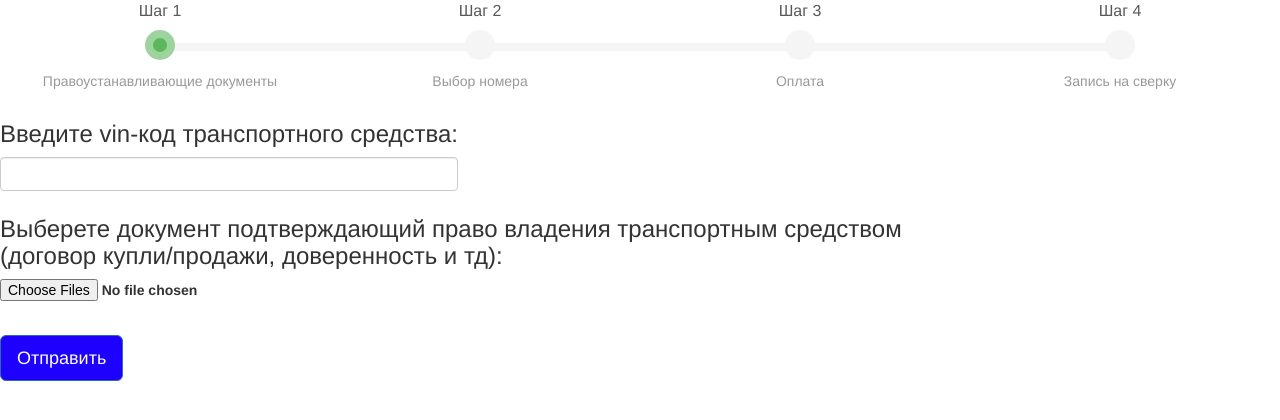
After one commit to carbase/carbase, a Django app: template src/templates/cars/registration.html in a window 1280 px wide. The commit adds this page. Shown: the top 420 px of the page. Run offline with Django 3.2, Linux system fonts and the light colour scheme; the template is opened without the code that fills it, so the values that code supplies are empty; some libraries are stand-ins or nearby versions.

Commit message:
upload documents

```diff
--- a/src/apps/cars/tests.py
+++ b/src/apps/cars/tests.py
@@ -398,6 +398,7 @@ class CarsTestCase(StaticLiveServerTestCase):
         self.selenium.get('%s%s' % (self.live_server_url, '/'))
         self.selenium.add_cookie({'name': 'sessionid', 'value': self.get_seller_sessionid(), 'path': '/'})
         self.selenium.get('%s%s' % (self.live_server_url, '/cars'))
+        time.sleep(1000)
 
         car1_panel = find_by_id('carPanel' + str(self.car1.id))
 
@@ -431,7 +432,5 @@ class CarsTestCase(StaticLiveServerTestCase):
         self.assertFalse(car1_modal.find_elements_by_class_name('step_1')[0].is_displayed())
         self.assertTrue(car1_modal.find_elements_by_class_name('step_2')[0].is_displayed())
 
-        time.sleep(1000)
-
     def test_deregistration_page(self):
         pass
--- a/src/apps/cars/urls.py
+++ b/src/apps/cars/urls.py
@@ -1,9 +1,11 @@
 from django.conf.urls import url
 
-from .views import CarsView, ReregistrationView, DeregistrationView
+from .views import CarsView, ReregistrationView, DeregistrationView, RegistrationView, DocumentView
 
 urlpatterns = [
     url(r'^$', CarsView.as_view()),
     url(r'^reregistration', ReregistrationView.as_view()),
     url(r'^deregistration', DeregistrationView.as_view()),
+    url(r'^registration', RegistrationView.as_view()),
+    url(r'^document/(?P<doc_id>[0-9a-f]*)', DocumentView.as_view())
 ]
--- a/src/static/css/cars.css
+++ b/src/static/css/cars.css
@@ -87,7 +87,7 @@ h2 {
   text-align: center;
 }
 
-.reregistrationModal .modal-lg, .deregistrationModal .modal-lg {
+.reregistrationModal .modal-lg, .deregistrationModal .modal-lg, .registration-modal .modal-lg {
   width: 1048px;
 }
 
@@ -101,6 +101,12 @@ h2 {
 
 .agreement-pay-modal {
   text-align: center;
+}
+
+.registration-modal iframe {
+  width: 100%;
+  border-width: 0px;
+  height: 660px;
 }
 
 .reregistrationModal iframe {
--- /dev/null
+++ b/src/static/css/registration.css
@@ -0,0 +1,18 @@
+.step_body {
+  margin-top: 20px;
+}
+
+.bs-wizard {
+  border-width: 0px;
+  margin-left: 0px;
+  margin-right: 0px;
+}
+
+.step_3_body iframe, .deregistration-frame iframe {
+  width: 100%;
+  height: 850px;
+}
+
+.send-documents-button {
+  margin-top: 15px;
+}
--- /dev/null
+++ b/src/static/js/registration.js
@@ -0,0 +1,13 @@
+$('.send-documents-button').on('click', function() {
+  $.ajax({
+    url: '/cars/registration',
+    type: 'POST',
+    data: new FormData($('#newRegistrationForm')[0]),
+    cache: false,
+    contentType: false,
+    processData: false,
+    success: function(response) {
+      console.log(response)
+    }
+  })
+})
--- /dev/null
+++ b/src/templates/cars/registration.html
@@ -0,0 +1,70 @@
+{% extends 'base.html' %}
+{% load static %}
+{% load humanize %}
+{% load cars_filters %}
+{% load qr_tags %}
+
+{% block title %}Мои машины{% endblock %}
+{% block styles %}
+  <link href="{% static 'css/flatpickr/datepicker.min.css' %}" rel="stylesheet">
+  <link href="{% static 'css/cars.css' %}" rel="stylesheet">
+  <link href="{% static 'css/numbers.css' %}" rel="stylesheet">
+  <link href="{% static 'css/registration.css' %}" rel="stylesheet">
+{% endblock %}
+{% block scripts %}
+  <script src="{% static 'js/flatpickr/datepicker.min.js' %}"></script>
+  <script src="{% static 'js/flatpickr/ru.js' %}"></script>
+  <script src="{% static 'js/bootstrap/bootbox.min.js' %}"></script>
+  <script src="{% static 'js/pki.js' %}"></script>
+  <script src="{% static 'js/cars.js' %}"></script>
+  <script src="{% static 'js/numbers.js' %}"></script>
+  <script src="{% static 'js/registration.js' %}"></script>
+{% endblock %}
+
+{% block content %}
+<div class="row bs-wizard" style="border-bottom:0;">
+  <div class="col-xs-3 bs-wizard-step step_1 {% if registration.document %}completed{% else %}active{% endif %}">
+    <div class="text-center bs-wizard-stepnum">Шаг 1</div>
+    <div class="progress"><div class="progress-bar"></div></div>
+    <label class="bs-wizard-dot"></label>
+    <div class="bs-wizard-info text-center">Правоустанавливающие документы</div>
+  </div>
+
+  <div class="col-xs-3 bs-wizard-step step_2 disabled">
+    <div class="text-center bs-wizard-stepnum">Шаг 2</div>
+    <div class="progress"><div class="progress-bar"></div></div>
+    <label class="bs-wizard-dot"></label>
+    <div class="bs-wizard-info text-center">Выбор номера</div>
+  </div>
+
+  <div class="col-xs-3 bs-wizard-step step_3 disabled">
+    <div class="text-center bs-wizard-stepnum">Шаг 3</div>
+    <div class="progress"><div class="progress-bar"></div></div>
+    <label class="bs-wizard-dot"></label>
+    <div class="bs-wizard-info text-center">Оплата</div>
+  </div>
+
+  <div class="col-xs-3 bs-wizard-step step_4 disabled">
+    <div class="text-center bs-wizard-stepnum">Шаг 4</div>
+    <div class="progress"><div class="progress-bar"></div></div>
+    <label class="bs-wizard-dot"></label>
+    <div class="bs-wizard-info text-center">Запись на сверку</div>
+  </div>
+</div>
+<div class="step_1_body {% if reregistration.buyer_sign and reregistration.seller_sign %}hidden{% endif%}">
+  <form id="newRegistrationForm">
+    <label>
+      <h3>Введите vin-код транспортного средства:</h3>
+      <input class="form-control" name="vin_code" type="text">
+    </label>
+    <label>
+      <h3>
+        Выберете документ подтверждающий право владения транспортным средством<br>
+        (договор купли/продажи, доверенность и тд):
+      </h3>
+      <input type="file" multiple="multiple" name="documents">
+    </label>
+  </form>
+  <button class="btn btn-primary btn-lg send-documents-button">Отправить</button>
+</div>
+{% endblock %}
```
Also changed, not shown: src/apps/cars/models.py (+31 -0 lines), src/apps/cars/views.py (+63 -3 lines), src/templates/cars/list.html (+10 -1 lines), src/apps/cars/migrations/0019_registration.py (added), src/apps/cars/migrations/0020_auto_20170821_0930.py (added), src/apps/cars/migrations/0021_auto_20170822_0644.py (added).
